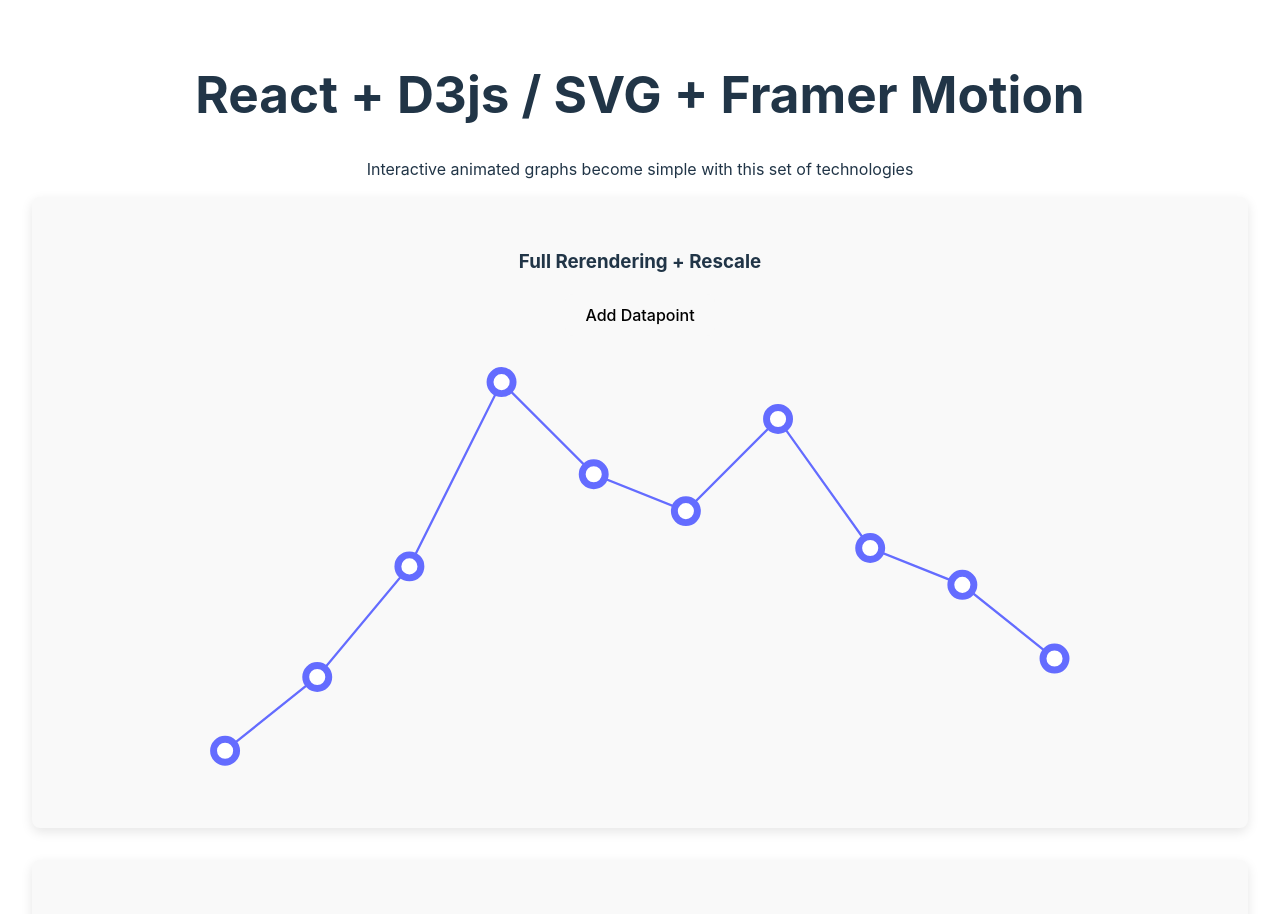
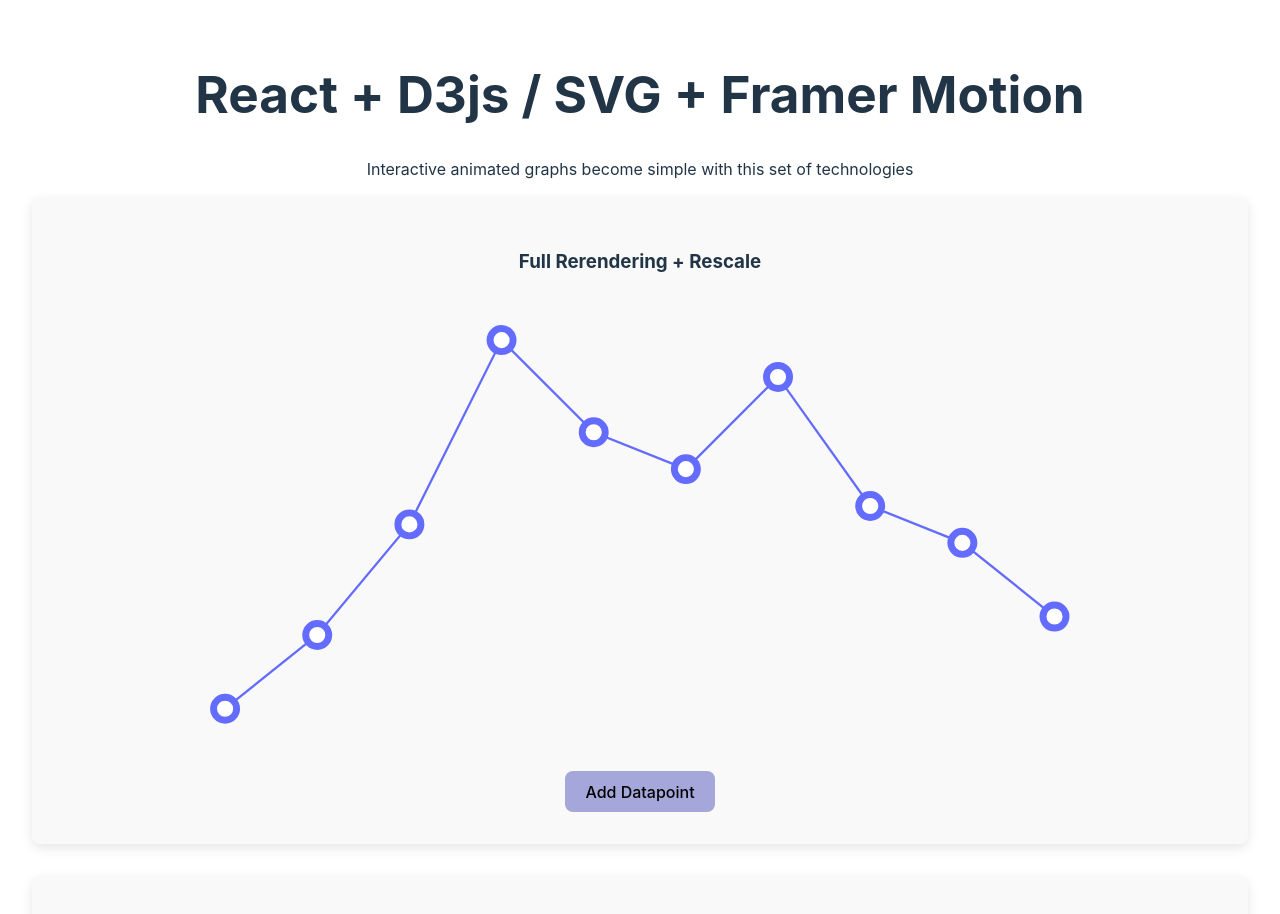
Before and after one commit to ferpar/react-d3-framer, a React (Vite) app: page / in a window 1280 px wide. Shown: the top 914 px of the page. Built offline with nearby package versions, Linux system fonts and the light colour scheme.

Commit message:
styling updates

```diff
--- a/src/App.tsx
+++ b/src/App.tsx
@@ -32,9 +32,9 @@
       <div className="demoCard">
         <div>
           <h3>Full Rerendering + Rescale</h3>
-          <button onClick={addRandomDatapoint}>Add Datapoint</button>
         </div>
         <MotionChart dataPoints={dataPoints} />
+          <button onClick={addRandomDatapoint}>Add Datapoint</button>
       </div>
 
       <div className="demoCard">
--- a/src/components/DynamicChart.tsx
+++ b/src/components/DynamicChart.tsx
@@ -148,13 +148,13 @@
         flexDirection: "column",
       }}
     >
-      <button onClick={addRandomDatapoint}>Add Datapoint</button>
       <svg style={styles} viewBox={`0 0 ${width} ${height}`}>
         {/* Line */}
         {path}
         {/* Circles */}
         {circles.map((circle) => circle)}
       </svg>
+      <button onClick={addRandomDatapoint}>Add Datapoint</button>
     </div>
   );
 };
--- a/src/index.css
+++ b/src/index.css
@@ -14,6 +14,7 @@
   -moz-osx-font-smoothing: grayscale;
   --card-color: #1a1a1a;
   --chart-color: #646cff;
+  --button-color: #7f85f5;
 }
 
 a {
@@ -69,6 +70,7 @@
     background-color: #ffffff;
     --card-color: #f9f9f9;
     --char-color: #646cff;
+    --button-color: #a5a7da;
   }
   a:hover {
     color: #747bff;
@@ -77,3 +79,8 @@
     background-color: #f9f9f9;
   }
 }
+
+button {
+  background-color: var(--button-color);
+  margin-top: 1rem;
+}
```
